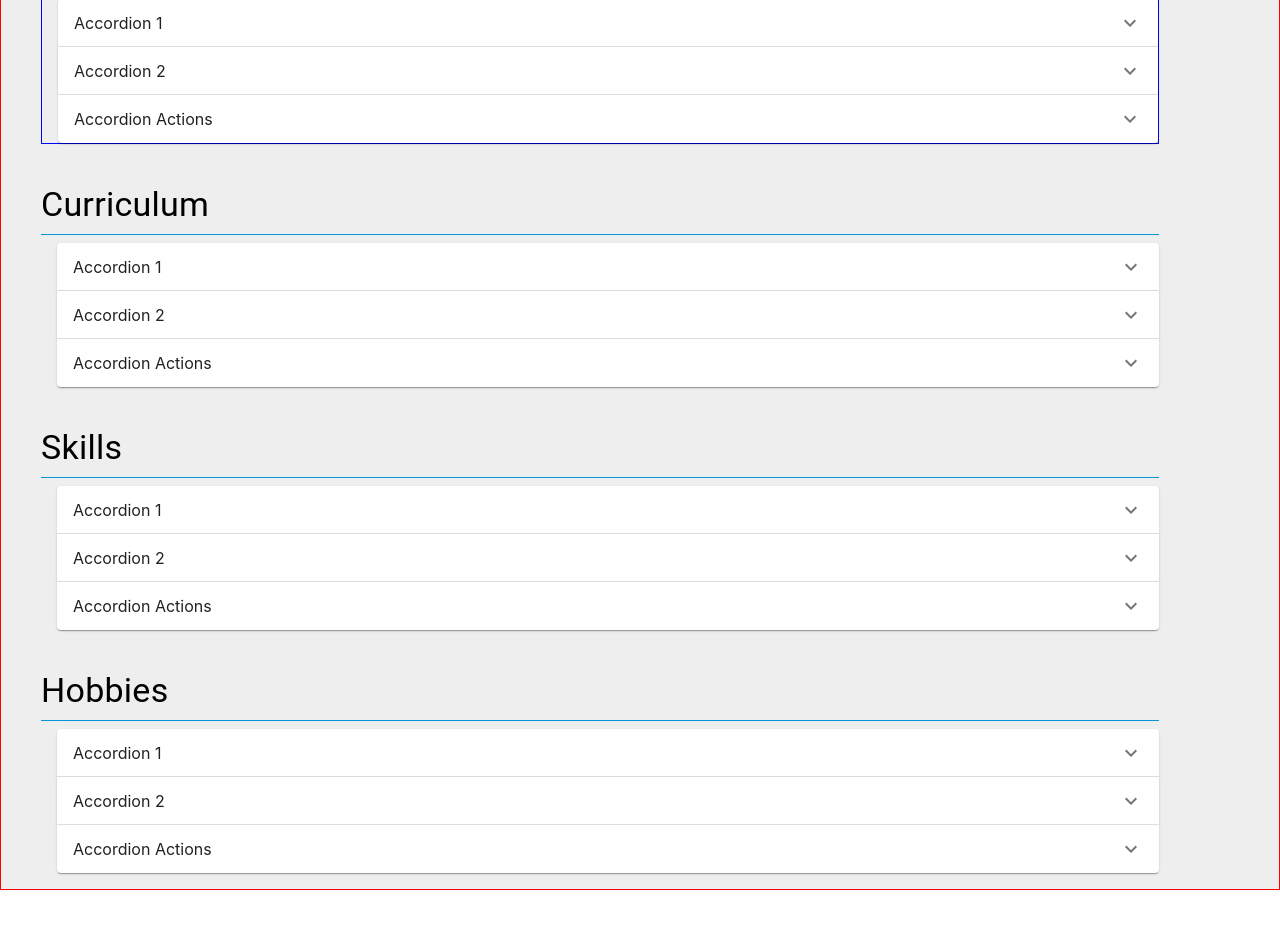
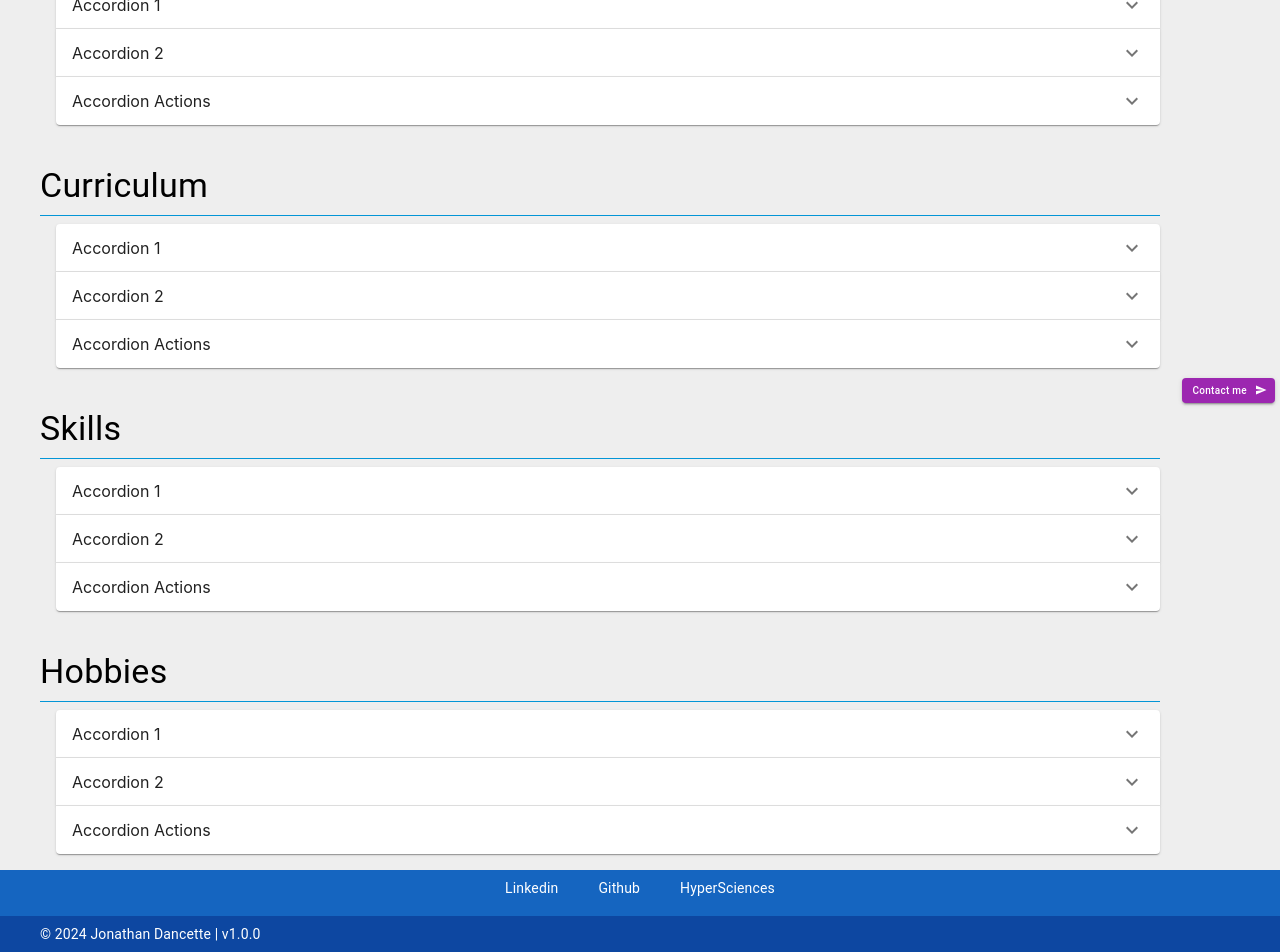
Before and after one commit to MyJooeee/contact-me, a React (Create React App) app: page / in a window 1280 px wide. Shown: the part 392-1344 px from the top of the page. Before the commit the page ends 1282 px from the top, so only its background shows below. Built offline with nearby package versions, Linux system fonts and the light colour scheme.

Commit message:
Layout & contact

```diff
--- /dev/null
+++ b/src/ContactMe/Contact.js
@@ -0,0 +1,26 @@
+// Components
+import Button from '@mui/material/Button';
+import SendIcon from '@mui/icons-material/Send';
+
+
+const Contact = () => {
+  return (
+    <Button
+      variant="contained"
+      color="secondary"
+      size="small"
+      endIcon={<SendIcon sx={{ width: 12, height: 12 }} />}
+      sx={{
+        position: 'fixed',
+        right: 5,
+        bottom: 5,
+        fontSize: 10,
+        textTransform: 'none'
+      }}
+    >
+      Contact me
+    </Button>
+  );
+};
+
+export default Contact;
--- a/src/ContactMe/index.js
+++ b/src/ContactMe/index.js
@@ -1,11 +1,12 @@
 // Core
 import * as React from 'react';
 // Components
-import { blueGrey, grey } from '@mui/material/colors';
+import { blue, blueGrey, grey } from '@mui/material/colors';
 import { AppBar, Avatar, Button, Container, Divider, Stack, Toolbar, Typography, useScrollTrigger } from '@mui/material';
 import Accordion from './Accordion';
 // import { useTheme } from '@mui/material/styles';
 import Jonathan from '../Images/jonathan.jpg';
+import Contact from './Contact';
 // import ScrollToTop from './ScrollToTop';
 
 // ---------------------------------------------------------------------------------
@@ -18,7 +19,7 @@ const ContactMe = () => {
   // JSX -------------------------------------------------------------------------
   return (
     <Container  id="back-to-top-anchor" maxWidth={false} disableGutters>
-      <Stack sx={{ alignItems: 'center', backgroundColor: blueGrey[900], gap: 1, py: 1 }}>
+      <Stack sx={{ alignItems: 'center', backgroundColor: blueGrey[900], gap: 1, p: 1 }}>
         <Avatar alt="Jonathan Dancette" src={Jonathan} sx={{ width: 96, height: 96 }} />
         <Typography variant="h4" sx={{ color: 'white' }}>
           Jonathan Dancette
@@ -31,7 +32,7 @@ const ContactMe = () => {
         </Typography>
       </Stack>
       <AppBar position="sticky">
-        <Toolbar disableGutters sx={{ columnGap: 5, pl: 5, flexWrap: 'wrap' }}>
+        <Toolbar disableGutters sx={{ columnGap: 2, pl: 5, flexWrap: 'wrap' }}>
           {navItems.map((item) => (
             <Button key={item} sx={{ color: 'white' }}>
               {item}
@@ -41,14 +42,13 @@ const ContactMe = () => {
       </AppBar>
       <Stack
         sx={{
-          border: '1px solid red',
           backgroundColor: grey[200],
           gap: 5,
           py: 2,
           pl: 5,
           pr: 15
         }}>
-        <Stack sx={{ border: '1px solid blue', gap: 2 }}>
+        <Stack sx={{ gap: 1 }}>
           <Typography variant="h4">
             Experiences
           </Typography>
@@ -85,6 +85,17 @@ const ContactMe = () => {
           </Stack>
         </Stack>
       </Stack>
+      <Stack>
+        <Stack direction="row" sx={{ backgroundColor: blue[800], height: 30, justifyContent: 'center', gap: 5, py: 1 }}>
+          <Typography variant="body2" sx={{ color: 'white' }} >Linkedin</Typography>
+          <Typography variant="body2" sx={{ color: 'white' }}>Github</Typography>
+          <Typography variant="body2" sx={{ color: 'white' }}>HyperSciences</Typography>
+        </Stack>
+        <Stack direction="row" sx={{ backgroundColor: blue[900], justifyContent: 'flex-start', py: 1, pl: 5 }}>
+          <Typography variant="body2" sx={{ color: 'white' }} >© 2024 Jonathan Dancette | v1.0.0 </Typography>
+        </Stack>
+      </Stack>
+      <Contact />
     </Container>
   );
 };
```
